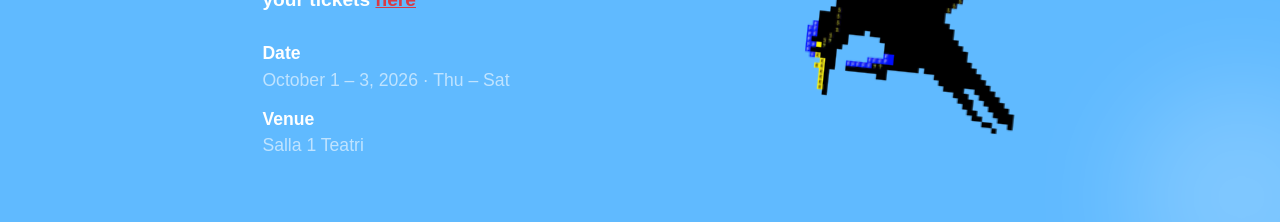
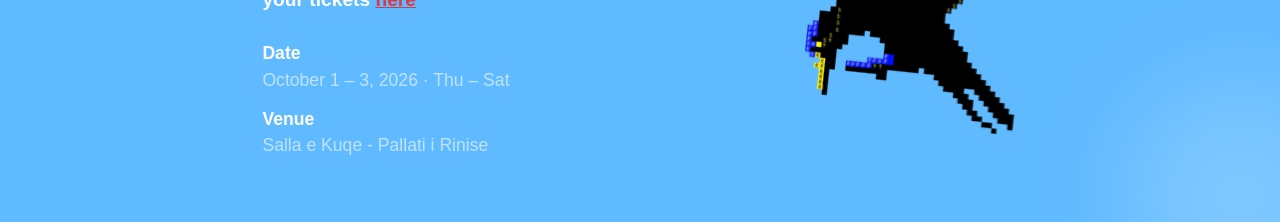
Before and after one commit to vesab0/spindown, a React (Vite) app: page / in a window 1280 px wide. Shown: the part 1760-1982 px from the top of the page. Built offline with nearby package versions, Linux system fonts and the light colour scheme.

Commit message:
fixed mistake

```diff
--- a/src/components/SfkSection.jsx
+++ b/src/components/SfkSection.jsx
@@ -24,7 +24,7 @@ export default function SfkSection() {
           </p>
           <div className="flex flex-col gap-4 pt-2">
             <LabelValue label="Date" value="October 1 – 3, 2026 · Thu – Sat" />
-            <LabelValue label="Venue" value="Salla 1 Teatri" />
+            <LabelValue label="Venue" value="Salla e Kuqe - Pallati i Rinise" />
           </div>
         </div>
 
```
